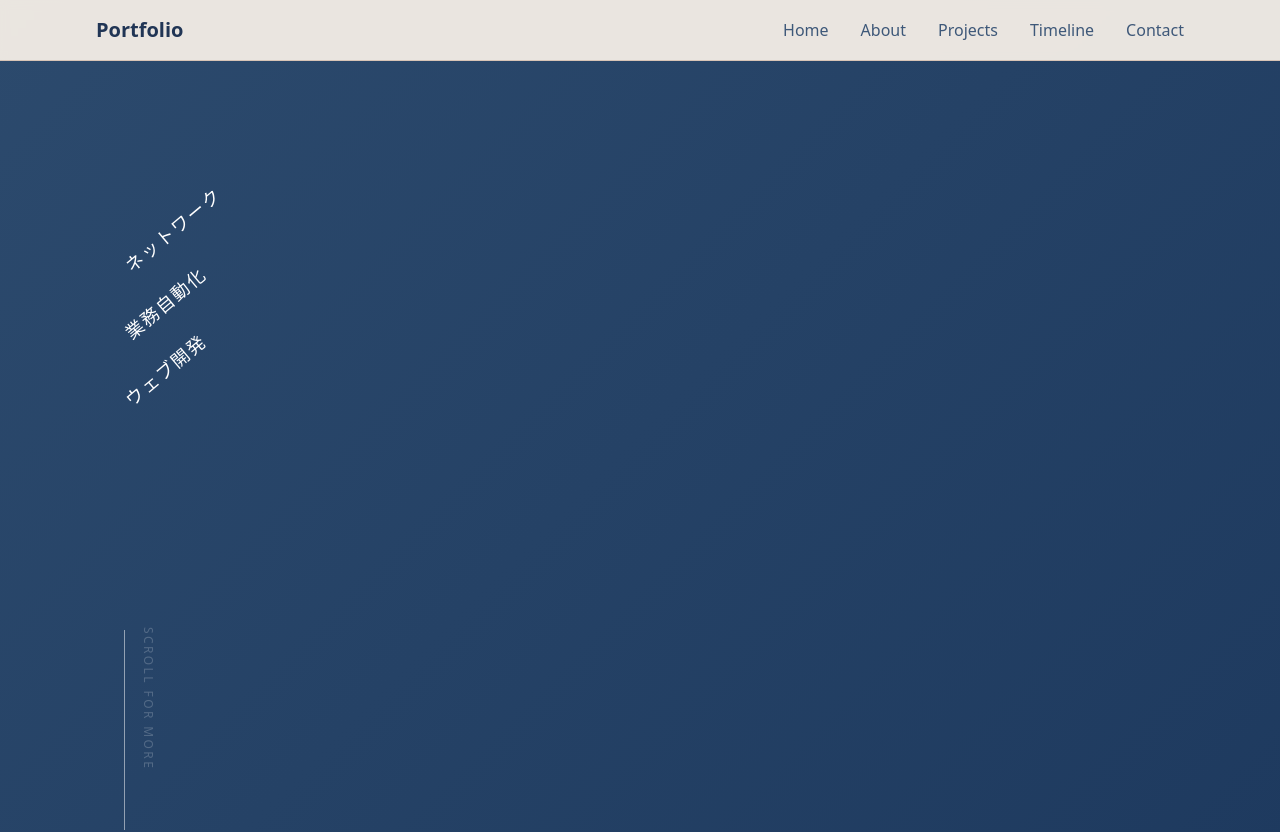
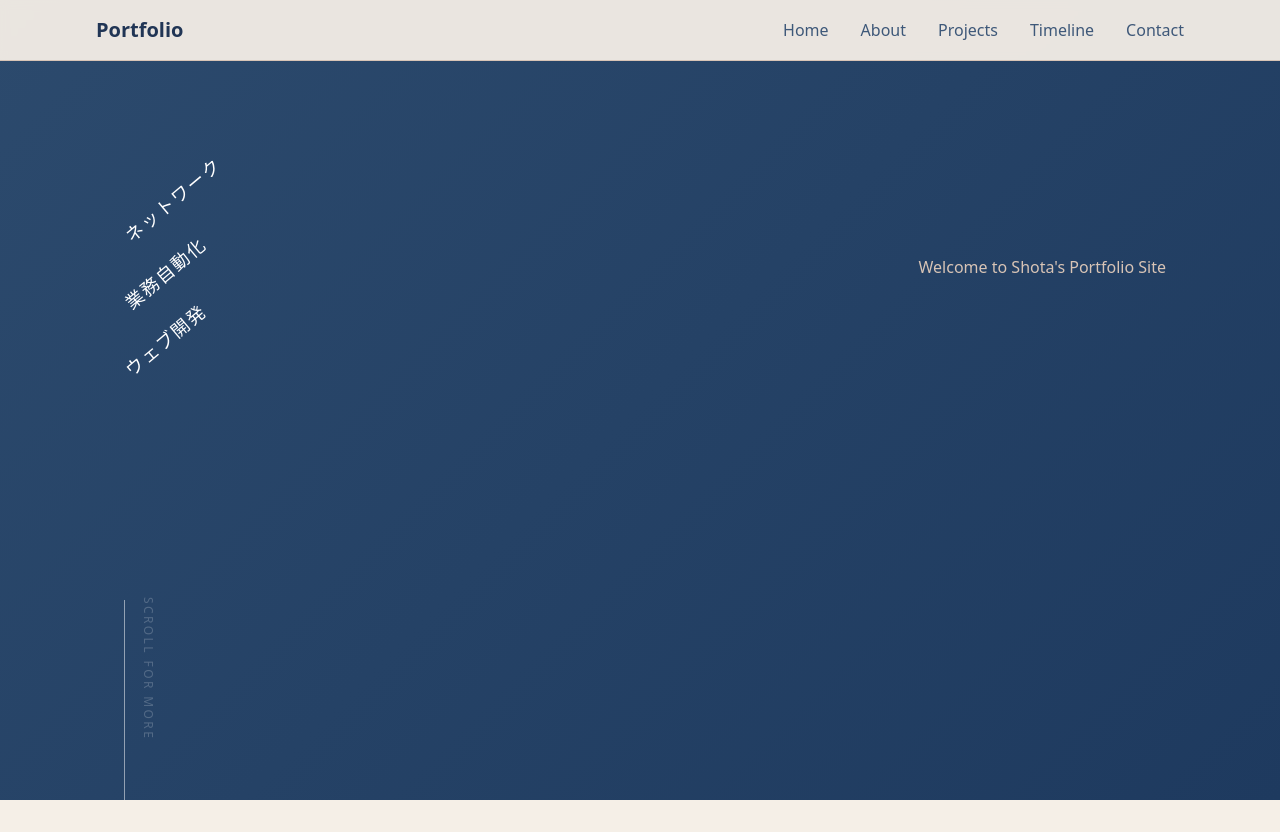
Before and after one commit to shotam27/portfolio-site, a Vue app: page / in a window 1280 px wide. Shown: the top 832 px of the page. Built offline with nearby package versions, Linux system fonts and the light colour scheme.

Commit message:
見栄え調整

```diff
--- a/src/App.vue
+++ b/src/App.vue
@@ -1,5 +1,5 @@
 <template>
-  <div id="app" class="min-h-screen bg-light">
+  <div id="app" class="min-h-screen bg-light overflow-x-hidden">
     <!-- Navigation -->
     <NavigationComponent
       :site-name="portfolioData.personal.name"
--- a/src/components/HeroSection.vue
+++ b/src/components/HeroSection.vue
@@ -8,8 +8,8 @@
           :key="index"
           class="skill-wrapper animate-item"
           :data-delay="index * 100"
-          @mouseenter="hoveredSkill = skill"
-          @mouseleave="hoveredSkill = null"
+          @mouseenter="handleMouseEnter(skill)"
+          @mouseleave="handleMouseLeave"
         >
           <div class="skill-item">
             {{ skill.title }}
@@ -18,9 +18,15 @@
       </div>
 
       <!-- 右側のdescription表示エリア -->
-      <div class="skill-description-area" v-if="hoveredSkill">
-        {{ hoveredSkill.description }}
+      <transition name="description-fade" mode="out-in">
+        <div
+          class="skill-description-area"
+          v-if="hoveredSkill || (!hasHovered || showWelcome)"
+          :key="hoveredSkill ? hoveredSkill.title : 'welcome'"
+        >
+          {{ hoveredSkill ? hoveredSkill.description : "Welcome to Shota's Portfolio Site" }}
         </div>
+      </transition>
 
       <!-- スクロール用の縦線 -->
       <div class="scroll-line"></div>
@@ -46,12 +52,39 @@ export default {
   data() {
     return {
       hoveredSkill: null,
+      hasHovered: false,
+      showWelcome: true,
+      welcomeTimer: null,
     }
   },
   mounted() {
     this.setupItemAnimations()
   },
+  beforeUnmount() {
+    if (this.welcomeTimer) {
+      clearTimeout(this.welcomeTimer)
+    }
+  },
   methods: {
+    handleMouseEnter(skill) {
+      this.hoveredSkill = skill
+      this.hasHovered = true
+      this.showWelcome = false
+      // タイマーがあればクリア
+      if (this.welcomeTimer) {
+        clearTimeout(this.welcomeTimer)
+        this.welcomeTimer = null
+      }
+    },
+    handleMouseLeave() {
+      this.hoveredSkill = null
+      // 3秒後にWelcomeメッセージを表示
+      if (this.hasHovered) {
+        this.welcomeTimer = setTimeout(() => {
+          this.showWelcome = true
+        }, 3000)
+      }
+    },
     setupItemAnimations() {
       // ヒーローセクションは最初から表示されているので、直接アニメーションを開始
       const items = document.querySelectorAll('.animate-item')
@@ -72,7 +105,8 @@ export default {
   background: linear-gradient(135deg, #2c4a6d 0%, #1e3a5f 100%);
   position: relative;
   overflow: hidden;
-  padding: 30px 0;
+  padding: 0 30px;
+  user-select: none;
 }
 
 /* 左側の縦書きスキルリスト */
@@ -89,7 +123,7 @@ export default {
 
 .skill-wrapper {
   position: relative;
-  cursor: pointer;
+  cursor: default;
 }
 
 .skill-item {
@@ -114,23 +148,39 @@ export default {
   right: 50px;
   top: 33.33%;
   transform: translateY(-50%);
-  color: white;
+  color: #d8c4b6;
   font-size: 16px;
   line-height: 1.8;
   max-width: 50%;
-  opacity: 0;
-  animation: fadeIn 0.3s ease forwards;
 }
 
-@keyframes fadeIn {
-  from {
+/* トランジション効果 */
+.description-fade-enter-active {
+  transition: opacity 0.3s ease, transform 0.3s ease;
+}
+
+.description-fade-leave-active {
+  transition: opacity 0.3s ease, transform 0.3s ease;
+}
+
+.description-fade-enter-from {
   opacity: 0;
   transform: translateY(-50%) translateX(20px);
 }
-  to {
+
+.description-fade-enter-to {
   opacity: 1;
   transform: translateY(-50%) translateX(0);
 }
+
+.description-fade-leave-from {
+  opacity: 1;
+  transform: translateY(-50%) translateX(0);
+}
+
+.description-fade-leave-to {
+  opacity: 0;
+  transform: translateY(-50%) translateX(-20px);
 }
 
 /* スクロール用の縦線 */
@@ -197,7 +247,6 @@ export default {
   .skill-description-area {
     right: 20px;
     font-size: 14px;
-    max-width: 300px;
   }
 
   .scroll-line {
@@ -224,7 +273,6 @@ export default {
   .skill-description-area {
     right: 15px;
     font-size: 12px;
-    max-width: 200px;
   }
 
   .scroll-line {
--- a/src/data/portfolio.json
+++ b/src/data/portfolio.json
@@ -5,7 +5,7 @@
     {"title": "業務自動化",
     "description": "VBA、WinActor、PHP等を用いた業務自動化ツールの開発経験あり。3人1ヶ月の作業を3日に圧縮した実績あり。"},
     {"title": "ウェブ開発",
-    "description": "PHP,node.js,Vue.js等を用いたウェブアプリケーションの開発経験あり。社内業務改善ツールや趣味でオンライン対戦型カードゲーム等を開発。"}
+    "description": "PHP、node.js、Vue.js等を用いたウェブアプリケーションの開発経験あり。社内業務改善ツールや趣味でオンライン対戦型カードゲーム等を開発。"}
   ],
   "personal": {
     "name": "Portfolio",
```
Lines whose indentation alone changed are shown as unchanged.
